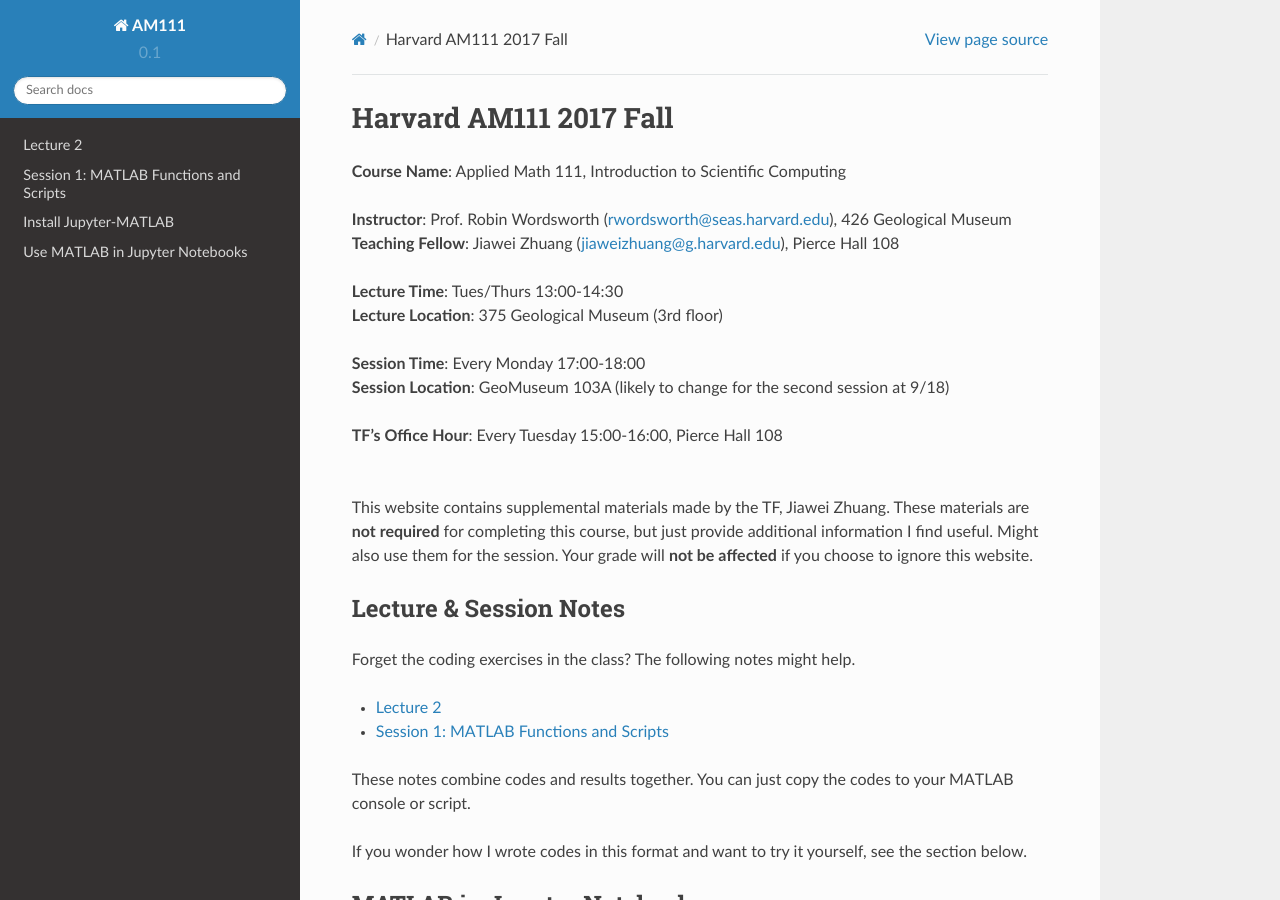
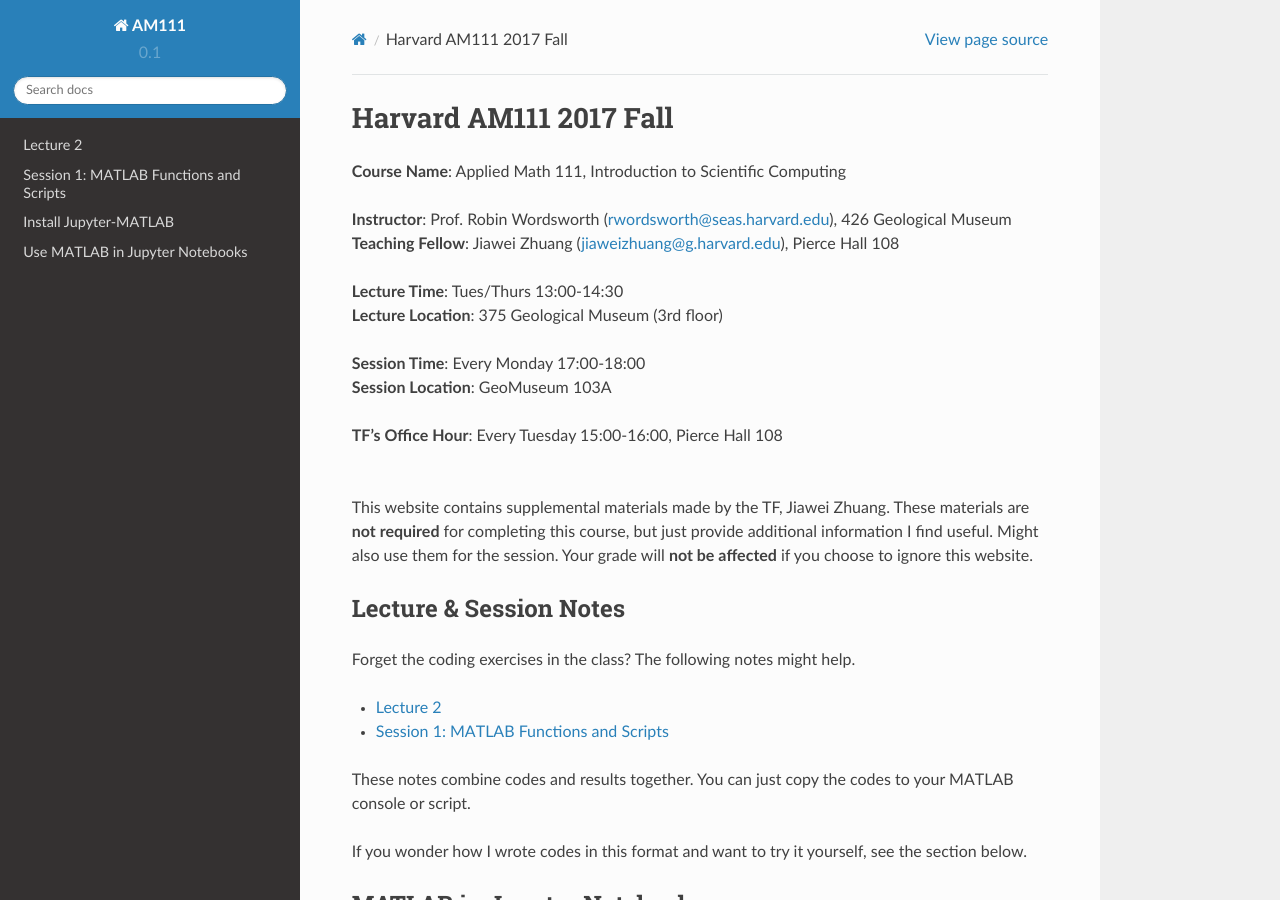
Before and after one commit to JiaweiZhuang/AM111, a Sphinx documentation site: the page built from docs/index.rst, in a window 1280 px wide and 900 px high. Built offline with Sphinx 7.4.7 and the Read the Docs theme 2.0.0, drawn with Linux system fonts in a browser that asks for light colours.

Commit message:
finalize session location
Signed-off-by: JiaweiZhuang <jiaweizhuang@g.harvard.edu>

```diff
--- a/docs/index.rst
+++ b/docs/index.rst
@@ -10,7 +10,7 @@ Harvard AM111 2017 Fall
 | **Lecture Location**: 375 Geological Museum (3rd floor)
 |
 | **Session Time**: Every Monday 17:00-18:00
-| **Session Location**: GeoMuseum 103A (likely to change for the second session at 9/18)
+| **Session Location**: GeoMuseum 103A
 |
 | **TF's Office Hour**: Every Tuesday 15:00-16:00, Pierce Hall 108
 |
```
